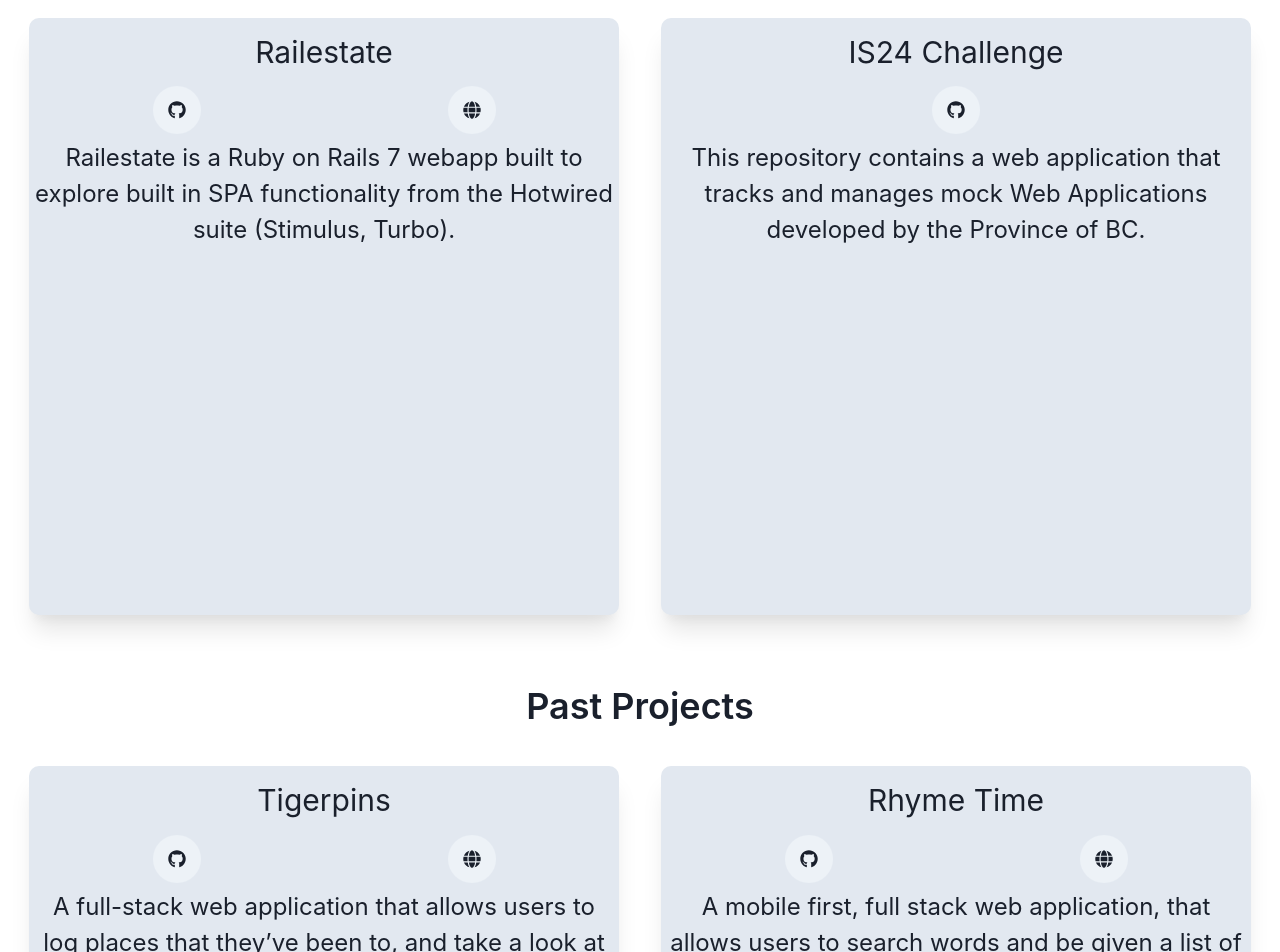
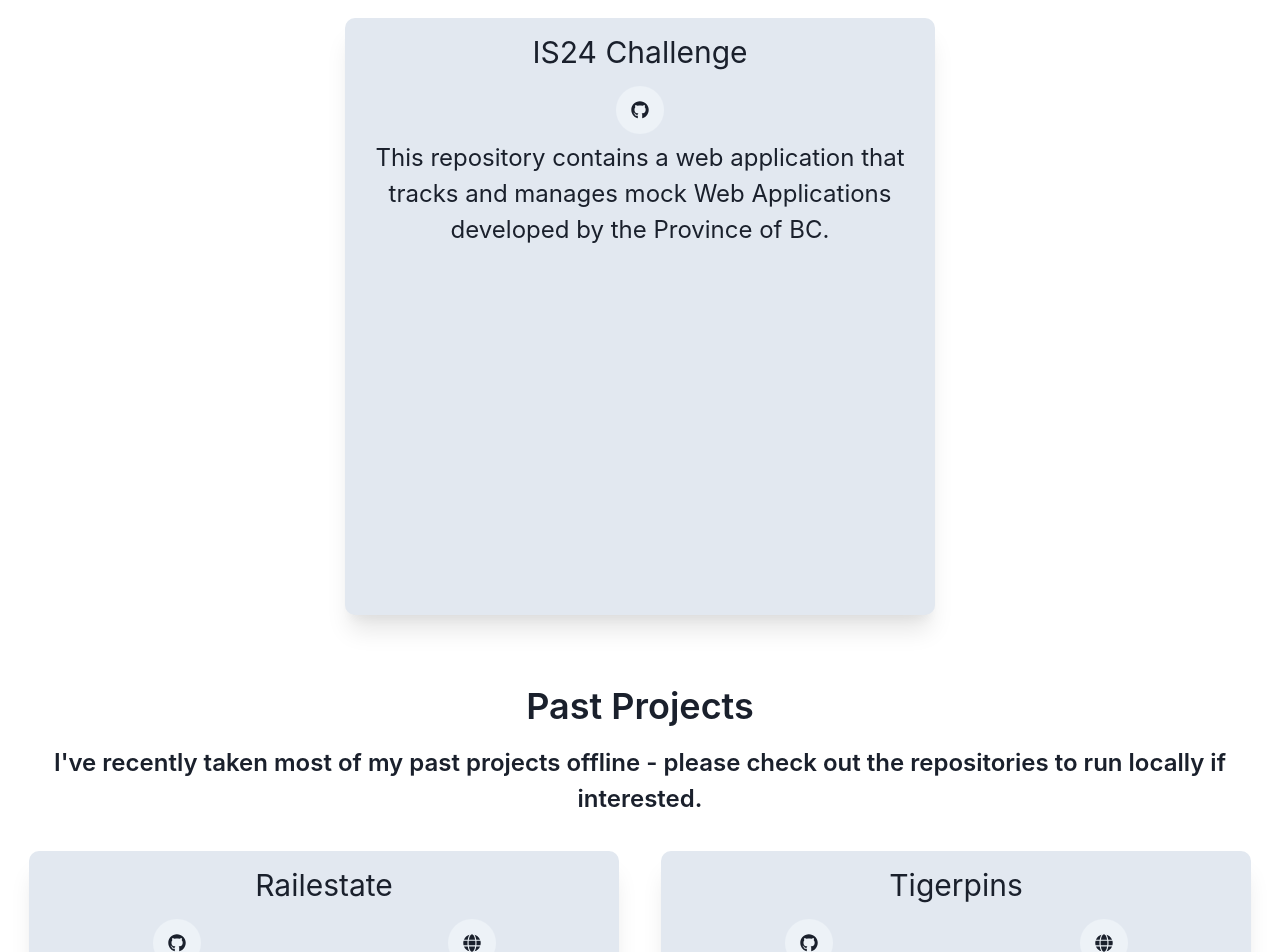
Before and after one commit to alexmcdermid/portfolio-website-chakra, a React (Create React App) app: page / in a window 1280 px wide. Shown: the part 2560-3512 px from the top of the page. Built offline with nearby package versions, Linux system fonts and the light colour scheme.

Commit message:
change layout

```diff
--- a/src/components/Content.js
+++ b/src/components/Content.js
@@ -4,10 +4,10 @@ import { Button, IconButton } from '@chakra-ui/button';
 import { Image } from '@chakra-ui/react/dist/chakra-ui-react.cjs';
 import YouTube from 'react-youtube';
 import { useMediaQuery } from '@chakra-ui/media-query';
-import { DiRubyRough, DiMongodb, DiReact, DiNodejsSmall, DiHtml5, DiCss3, DiJavascript, DiPython, DiPostgresql, DiGit, DiDjango, DiJava, DiNodejs, DiRuby } from 'react-icons/di'
-import { SiOracle, SiReact, SiRuby, SiRubyonrails, SiSpringboot, SiVuedotjs } from 'react-icons/si'
+import { DiRubyRough, DiMongodb, DiHtml5, DiCss3, DiJavascript, DiPython, DiPostgresql, DiGit, DiDjango, DiJava, DiNodejs } from 'react-icons/di'
+import { SiOracle, SiReact, SiRubyonrails, SiSpringboot, SiVuedotjs } from 'react-icons/si'
 import { BiLogoFlask } from 'react-icons/bi'
-import { FaGithub, FaGlobe, FaDocker, FaJava } from 'react-icons/fa'
+import { FaGithub, FaGlobe, FaDocker } from 'react-icons/fa'
 import React from 'react'
 
 function Header() {
@@ -180,15 +180,6 @@ function Header() {
 
                     <Flex direction='row' spacing="200px" p='2' pb={'4%'} textAlign='center' justify='space-around' flexWrap='wrap'>
                         <Box  w={isNotSmallerScreen ? '590px' : '350px'} h={isNotSmallerScreen ? '597px' : '538px'} rounded='10px' overflow='hidden' boxShadow='md' bg={isDark ? 'gray.700' : 'gray.200'} m='1%' shadow='xl' >
-                            <Text fontSize='3xl' p='2%'>Railestate</Text>
-                            <Flex justify='space-around' >
-                                <IconButton icon={<FaGithub/>} size={isNotSmallerScreen ? 'lg' : 'md'} isRound='true' onClick={() => window.open("https://www.github.com/alexmcdermid/railestate")}></IconButton>
-                                <IconButton icon={<FaGlobe/>} size={isNotSmallerScreen ? 'lg' : 'md'} isRound='true' onClick={() => window.open("https://railestate.herokuapp.com/")}></IconButton>
-                            </Flex>
-                            <Text fontSize={isNotSmallerScreen ? '2xl' : '1xl'} p='1%'>Railestate is a Ruby on Rails 7 webapp built to explore built in SPA functionality from the Hotwired suite (Stimulus, Turbo).</Text>
-                            <YouTube videoId="gyEO1cZ-QXk"  opts={opts}/>
-                        </Box>
-                        <Box  w={isNotSmallerScreen ? '590px' : '350px'} h={isNotSmallerScreen ? '597px' : '538px'} rounded='10px' overflow='hidden' boxShadow='md' bg={isDark ? 'gray.700' : 'gray.200'} m='1%' shadow='xl' >
                             <Text fontSize='3xl' p='2%'>IS24 Challenge</Text>
                             <Flex justify='space-around' >
                                 <IconButton icon={<FaGithub/>} size={isNotSmallerScreen ? 'lg' : 'md'} isRound='true' onClick={() => window.open("https://www.github.com/alexmcdermid/Alexander-McDermid-ecc-dssb-IS24-code-challenge")}></IconButton>
@@ -199,8 +190,18 @@ function Header() {
                     </Flex>
 
                     <Text fontSize="4xl" fontWeight="semibold" paddingBottom='1%'>Past Projects</Text>
+                    <Text fontSize={isNotSmallerScreen ? "2xl" : "1xl"} fontWeight="semibold" px={isNotSmallerScreen ? "8" : "2"} paddingBottom='1%'>I've recently taken most of my past projects offline - please check out the repositories to run locally if interested.</Text>
 
                     <Flex direction='row' spacing="200px" p='2' textAlign='center' justify='space-around' flexWrap='wrap'>
+                        <Box  w={isNotSmallerScreen ? '590px' : '350px'} h={isNotSmallerScreen ? '597px' : '538px'} rounded='10px' overflow='hidden' boxShadow='md' bg={isDark ? 'gray.700' : 'gray.200'} m='1%' shadow='xl' >
+                            <Text fontSize='3xl' p='2%'>Railestate</Text>
+                            <Flex justify='space-around' >
+                                <IconButton icon={<FaGithub/>} size={isNotSmallerScreen ? 'lg' : 'md'} isRound='true' onClick={() => window.open("https://www.github.com/alexmcdermid/railestate")}></IconButton>
+                                <IconButton icon={<FaGlobe/>} size={isNotSmallerScreen ? 'lg' : 'md'} isRound='true' onClick={() => window.open("https://railestate.herokuapp.com/")}></IconButton>
+                            </Flex>
+                            <Text fontSize={isNotSmallerScreen ? '2xl' : '1xl'} p='1%'>Railestate is a Ruby on Rails 7 webapp built to explore built in SPA functionality from the Hotwired suite (Stimulus, Turbo).</Text>
+                            <YouTube videoId="gyEO1cZ-QXk"  opts={opts}/>
+                        </Box>
                         <Box  w={isNotSmallerScreen ? '590px' : '350px'}  h={isNotSmallerScreen ? '597px' : '538px'} rounded='10px' overflow='hidden' boxShadow='md' bg={isDark ? 'gray.700' : 'gray.200'} m='1%' shadow='xl'>
                             <Text fontSize='3xl' p='2%'>Tigerpins</Text>
                             <Flex justify='space-around' >
```
